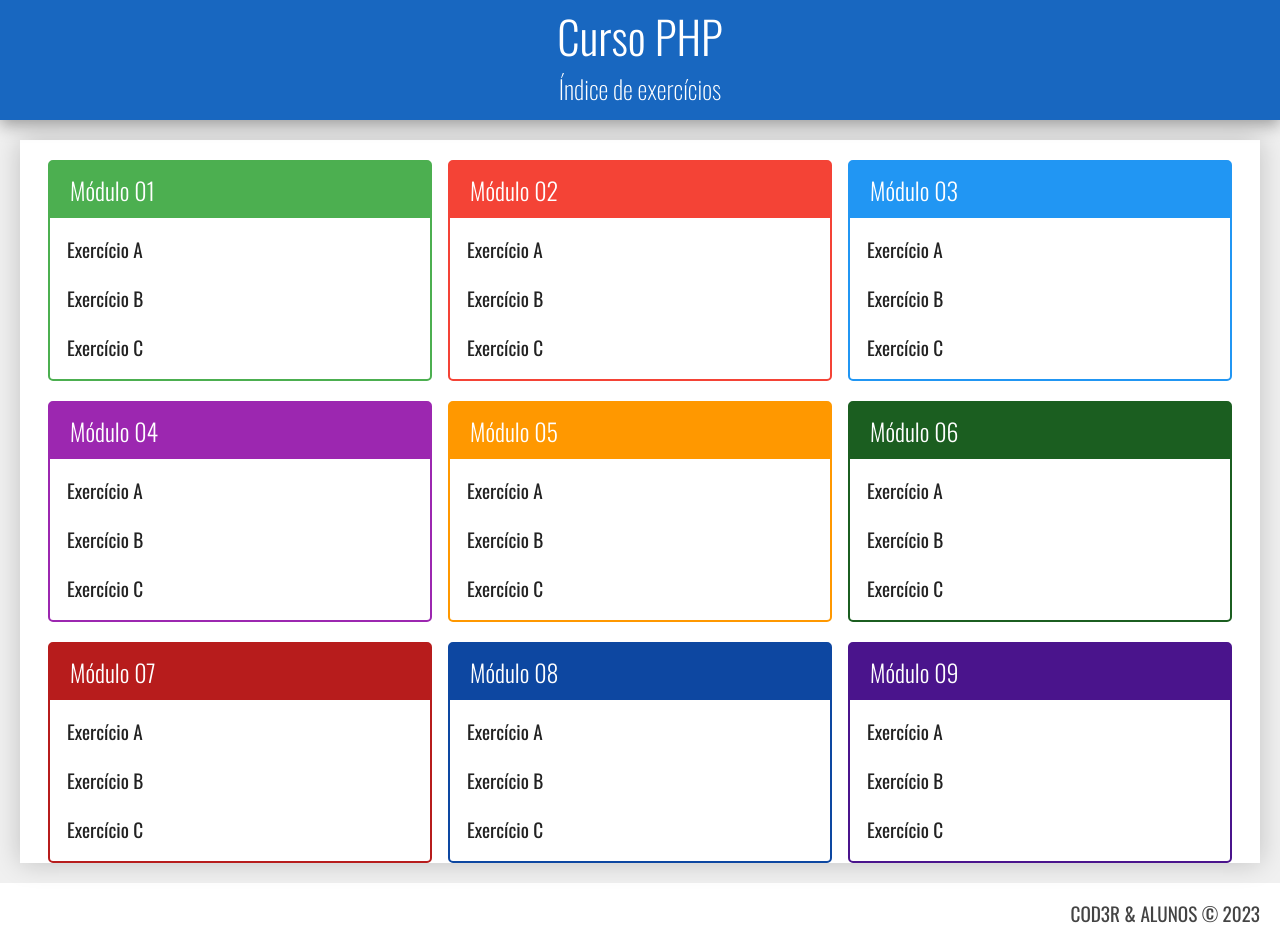
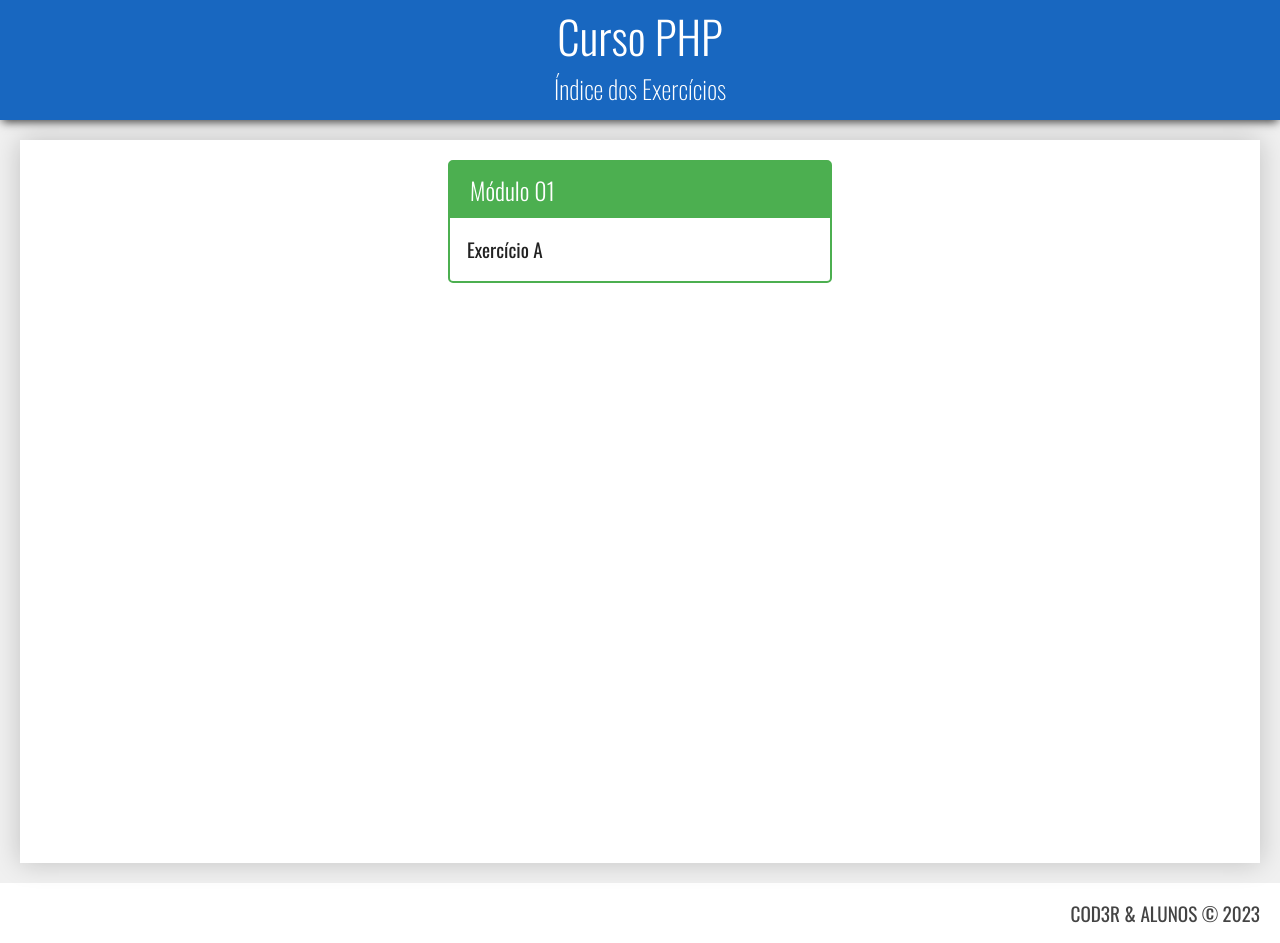
Before and after one commit to eilincoln/curso-php, a PHP site: page / in a window 1280 px wide. Run offline with PHP 8.4, Linux system fonts and the light colour scheme.

Commit message:
finalização do projeto para visualização dos exercicios

```diff
--- a/assets/css/estilo.css
+++ /dev/null
@@ -1,142 +0,0 @@
-* {
-    font-family: 'Oswald', sans-serif;
-    box-sizing: border-box;
-}
-
-body {
-    height: 100vh;
-    margin: 0px;
-    display: grid;
-    grid-template-rows: 120px 1fr 60px;
-    grid-template-columns: 1fr;
-    grid-template-areas:
-        "cabecalho"
-        "principal"
-        "rodape"
-    ;
-}
-
-.cabecalho {
-    grid-area: cabecalho;
-    background-color: #1867c0;
-    color: white;
-    display: flex;
-    flex-direction: column;
-    justify-content: center;
-    align-items: center;
-    padding-bottom: 10px;
-    z-index: 1;
-    box-shadow: rgba(0, 0, 0, 0.35) 0px 5px 15px;
-}
-
-.cabecalho > h1 {
-    margin: 0px;
-    font-weight: 300;
-    font-size: 2.8rem;
-}
-
-.cabecalho > h2 {
-    margin: 0px;
-    font-weight: 200;
-    font-size: 1.6rem;
-}
-
-.principal {
-    grid-area: principal;
-    height: calc(100vh - 180px);
-    background-color: #f0f0f0;
-    padding: 20px;
-}
-
-.conteudo {
-    position: relative;
-    height: 100%;
-    overflow-y: scroll;
-    background-color: #fff;
-    padding: 20px;
-    box-shadow: 0px 0px 25px 0px rgba(0, 0, 0, 0.2);
-}
-
-.rodape {
-    grid-area: rodape;
-    background-color: #fff;
-    /* position: sticky;
-    bottom: 0px; */
-    display: flex;
-    justify-content: flex-end;
-    align-items: center;
-    font-size: 1.2rem;
-    padding: 0px 20px;
-    color: #444;
-}
-
-.modulos {
-    display: flex;
-    flex-wrap: wrap;
-    justify-content: space-around;
-}
-
-.modulo {
-    flex-basis: 32%;
-    margin-bottom: 20px;
-    border-radius: 5px;
-}
-
-.modulo > h3 {
-    margin: 0px;
-    color: #fff;
-    font-weight: 300;
-    font-size: 1.5rem;
-    padding: 10px 20px;
-    background-color: #1867c0;
-}
-
-.modulo > ul {
-    margin: 0px;
-    padding: 7px;
-    list-style: none;
-}
-
-.modulo > ul > li {
-    padding: 10px;
-    font-size: 1.2rem;
-    cursor: pointer;
-}
-
-.modulo > ul > li > a {
-    display: flex;
-    text-decoration: none;
-    color: #222;
-}
-
-.modulo > ul > li:hover {
-    background-color: #eee;
-}
-
-
-.modulo.verde { border: 2px solid #4CAF50; }
-.modulo.verde > h3 { background-color: #4CAF50; }
-
-.modulo.vermelho { border: 2px solid #f44336; }
-.modulo.vermelho > h3 { background-color: #f44336; }
-
-.modulo.azul { border: 2px solid #2196f3; }
-.modulo.azul > h3 { background-color: #2196f3; }
-
-.modulo.roxo { border: 2px solid #9c27b0; }
-.modulo.roxo > h3 { background-color: #9c27b0; }
-
-.modulo.laranja { border: 2px solid #ff9800 }
-.modulo.laranja > h3 { background-color: #ff9800 }
-
-.modulo.verde-escuro { border: 2px solid #1b5e20; }
-.modulo.verde-escuro > h3 { background-color: #1b5e20; }
-
-.modulo.vermelho-escuro { border: 2px solid #b71c1c; }
-.modulo.vermelho-escuro > h3 { background-color: #b71c1c; }
-
-.modulo.azul-escuro { border: 2px solid #0d47a1; }
-.modulo.azul-escuro > h3 { background-color: #0d47a1; }
-
-.modulo.roxo-escuro { border: 2px solid #4a148c; }
-.modulo.roxo-escuro > h3 { background-color: #4a148c; }
--- a/index.php
+++ b/index.php
@@ -2,17 +2,14 @@
 <html lang="en">
 <head>
     <meta charset="UTF-8">
-    <link rel="preconnect" href="https://fonts.googleapis.com">
-    <link rel="preconnect" href="https://fonts.gstatic.com" crossorigin>
-    <link href="https://fonts.googleapis.com/css2?family=Oswald:wght@200;300;400;500;600;700&display=swap" rel="stylesheet">
-    <link rel="stylesheet" href="assets\css\estilo.css">
+    <link href="https://fonts.googleapis.com/css?family=Oswald:200,300,400,500,600,700" rel="stylesheet">
+    <link rel="stylesheet" href="recursos/css/estilo.css">
     <title>Curso PHP</title>
 </head>
 <body>
-
     <header class="cabecalho">
         <h1>Curso PHP</h1>
-        <h2>Índice de exercícios</h2>
+        <h2>Índice dos Exercícios</h2>
     </header>
     <main class="principal">
         <div class="conteudo">
@@ -20,81 +17,14 @@
                 <div class="modulo verde">
                     <h3>Módulo 01</h3>
                     <ul>
-                        <li><a href="exercicio.php">Exercício A</a></li>
-                        <li><a href="#">Exercício B</a></li>
-                        <li><a href="#">Exercício C</a></li>
-                    </ul>
-                </div>
-                <div class="modulo vermelho">
-                    <h3>Módulo 02</h3>
-                    <ul>
-                        <li><a href="#">Exercício A</a></li>
-                        <li><a href="#">Exercício B</a></li>
-                        <li><a href="#">Exercício C</a></li>
-                    </ul>
-                </div>
-                <div class="modulo azul">
-                    <h3>Módulo 03</h3>
-                    <ul>
-                        <li><a href="#">Exercício A</a></li>
-                        <li><a href="#">Exercício B</a></li>
-                        <li><a href="#">Exercício C</a></li>
-                    </ul>
-                </div>
-                <div class="modulo roxo">
-                    <h3>Módulo 04</h3>
-                    <ul>
-                        <li><a href="#">Exercício A</a></li>
-                        <li><a href="#">Exercício B</a></li>
-                        <li><a href="#">Exercício C</a></li>
-                    </ul>
-                </div>
-                <div class="modulo laranja">
-                    <h3>Módulo 05</h3>
-                    <ul>
-                        <li><a href="#">Exercício A</a></li>
-                        <li><a href="#">Exercício B</a></li>
-                        <li><a href="#">Exercício C</a></li>
-                    </ul>
-                </div>
-                <div class="modulo verde-escuro">
-                    <h3>Módulo 06</h3>
-                    <ul>
-                        <li><a href="#">Exercício A</a></li>
-                        <li><a href="#">Exercício B</a></li>
-                        <li><a href="#">Exercício C</a></li>
-                    </ul>
-                </div>
-                <div class="modulo vermelho-escuro">
-                    <h3>Módulo 07</h3>
-                    <ul>
-                        <li><a href="#">Exercício A</a></li>
-                        <li><a href="#">Exercício B</a></li>
-                        <li><a href="#">Exercício C</a></li>
-                    </ul>
-                </div>
-                <div class="modulo azul-escuro">
-                    <h3>Módulo 08</h3>
-                    <ul>
-                        <li><a href="#">Exercício A</a></li>
-                        <li><a href="#">Exercício B</a></li>
-                        <li><a href="#">Exercício C</a></li>
-                    </ul>
-                </div>
-                <div class="modulo roxo-escuro">
-                    <h3>Módulo 09</h3>
-                    <ul>
-                        <li><a href="#">Exercício A</a></li>
-                        <li><a href="#">Exercício B</a></li>
-                        <li><a href="#">Exercício C</a></li>
+                        <li><a href="exercicio.php?dir=teste&file=teste">Exercício A</a></li>
                     </ul>
                 </div>
             </nav>
         </div>
     </main>
     <footer class="rodape">
-        COD3R & ALUNOS © <?= date('Y')?>
+        COD3R & ALUNOS © <?= date('Y'); ?>
     </footer>
-
 </body>
 </html>
--- /dev/null
+++ b/recursos/css/estilo.css
@@ -0,0 +1,138 @@
+* {
+    font-family: 'Oswald', sans-serif;
+    box-sizing: border-box;
+}
+
+body {
+    height: 100vh;
+    margin: 0px;
+    display: grid;
+    grid-template-rows: 120px 1fr 60px;
+    grid-template-columns: 1fr;
+    grid-template-areas:
+        "cabecalho"
+        "principal"
+        "rodape";
+}
+
+.cabecalho {
+    grid-area: cabecalho;
+    background-color: #1867c0;
+    color: white;
+    display: flex;
+    flex-direction: column;
+    justify-content: center;
+    align-items: center;
+    padding-bottom: 10px;
+    z-index: 1;
+    box-shadow: 0px 4px 9px -2px rgba(0,0,0,0.75);
+}
+
+.cabecalho > h1 {
+    margin: 0px;
+    font-weight: 300;
+    font-size: 2.8rem;
+}
+
+.cabecalho > h2 {
+    margin: 0px;
+    font-weight: 200;
+    font-size: 1.6rem;
+}
+
+.principal {
+    grid-area: principal;
+    height: calc(100vh - 180px);
+    background-color: #f0f0f0;
+    padding: 20px;
+}
+
+.conteudo {
+    position: relative;
+    height: 100%;
+    overflow-y: scroll;
+    background-color: #fff;
+    padding: 20px;
+    box-shadow: 0px 0px 25px 0px rgba(0, 0, 0, 0.2);
+}
+
+.rodape {
+    grid-area: rodape;
+    background-color: #fff;
+    display: flex;
+    justify-content: flex-end;
+    align-items: center;
+    font-size: 1.2rem;
+    padding-right: 20px;
+    color: #444;
+}
+
+.modulos {
+    display: flex;
+    flex-wrap: wrap;
+    justify-content: space-around;
+}
+
+.modulo {
+    flex-basis: 32%;
+    margin-bottom: 20px;
+    border-radius: 5px;
+}
+
+.modulo > h3 {
+    margin: 0px;
+    color: #fff;
+    font-weight: 300;
+    font-size: 1.5rem;
+    padding: 10px 20px;
+    background-color: #1867c0;
+}
+
+.modulo > ul {
+    margin: 0px;
+    padding: 10px;
+    list-style: none;
+}
+
+.modulo > ul > li {
+    padding: 7px;
+    font-size: 1.2rem;
+    cursor: pointer;
+}
+
+.modulo > ul > li > a {
+    display: flex;
+    text-decoration: none;
+    color: #222;
+}
+
+.modulo > ul > li:hover {
+    background-color: #EEE;
+}
+
+.modulo.verde { border: 2px solid #4CAF50; }
+.modulo.verde > h3 { background-color: #4CAF50; }
+
+.modulo.vermelho { border: 2px solid #F44336; }
+.modulo.vermelho > h3 { background-color: #F44336; }
+
+.modulo.azul { border: 2px solid #2196F3; }
+.modulo.azul > h3 { background-color: #2196F3; }
+
+.modulo.roxo { border: 2px solid #9C27B0; }
+.modulo.roxo > h3 { background-color: #9C27B0; }
+
+.modulo.laranja { border: 2px solid #FF9800; }
+.modulo.laranja > h3 { background-color: #FF9800; }
+
+.modulo.verde-escuro { border: 2px solid #1B5E20; }
+.modulo.verde-escuro > h3 { background-color: #1B5E20; }
+
+.modulo.vermelho-escuro { border: 2px solid #B71C1C; }
+.modulo.vermelho-escuro > h3 { background-color: #B71C1C; }
+
+.modulo.azul-escuro { border: 2px solid #0D47A1; }
+.modulo.azul-escuro > h3 { background-color: #0D47A1; }
+
+.modulo.roxo-escuro { border: 2px solid #4A148C; }
+.modulo.roxo-escuro > h3 { background-color: #4A148C; }
```
Also changed, not shown: assets/css/exercicio.css (deleted, +0 -34 lines), exercicio.php (+9 -10 lines), recursos/css/exercicio.css (added, +45 -0 lines).
